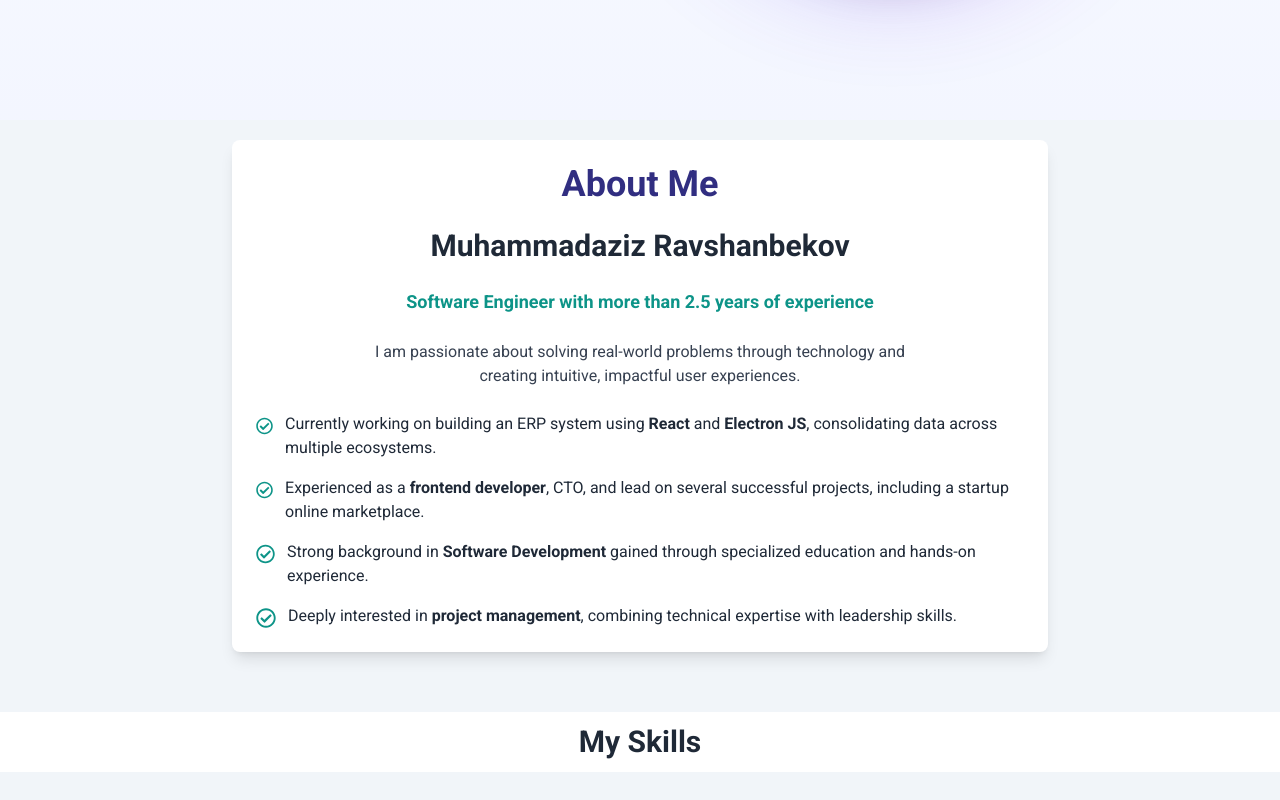
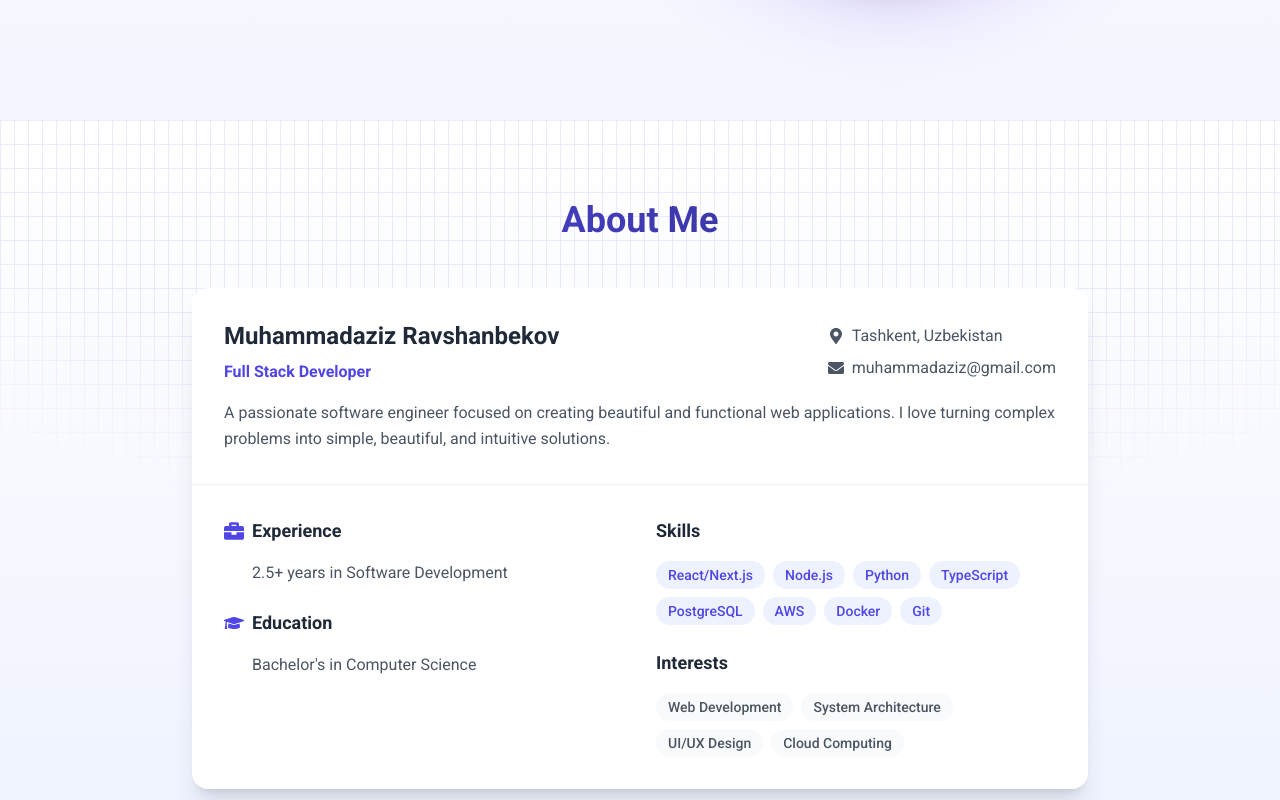
Before and after one commit to smuhammadaziz/portfolio, a React (Vite) app: page / in a window 1280 px wide. Shown: the part 680-1480 px from the top of the page. Built offline with nearby package versions, Linux system fonts and the light colour scheme.

Commit message:
add: adding some changes

```diff
--- a/src/components/about/about.jsx
+++ b/src/components/about/about.jsx
@@ -1,77 +1,146 @@
 import React from "react";
-import {
-  FaGithub,
-  FaLinkedin,
-  FaTelegram,
-  FaRegCheckCircle,
-} from "react-icons/fa";
 import { motion } from "framer-motion";
-import mylogo from "../../assets/rasm.png";
+import { FaBriefcase, FaGraduationCap, FaMapMarkerAlt, FaEnvelope } from "react-icons/fa";
 
-function App() {
+function AboutSection() {
+  const personalInfo = {
+    education: "Bachelor's in Computer Science",
+    location: "Tashkent, Uzbekistan",
+    email: "muhammadaziz@gmail.com",
+    experience: "2.5+ years in Software Development",
+    skills: [
+      "React/Next.js",
+      "Node.js",
+      "Python",
+      "TypeScript",
+      "PostgreSQL",
+      "AWS",
+      "Docker",
+      "Git",
+    ],
+    interests: [
+      "Web Development",
+      "System Architecture",
+      "UI/UX Design",
+      "Cloud Computing",
+    ],
+  };
+
   return (
-    <div>
-      {/* About Me Section */}
-      <div id="about-me" className="bg-slate-100">
+    <section className="relative py-20 overflow-hidden">
+      {/* Background Elements */}
+      <div className="absolute inset-0 bg-gradient-to-b from-white to-indigo-50" />
+      <div className="absolute inset-0 bg-[linear-gradient(to_right,#4f46e5_1px,transparent_1px),linear-gradient(to_bottom,#4f46e5_1px,transparent_1px)] bg-[size:14px_24px] [mask-image:radial-gradient(ellipse_80%_50%_at_50%_0%,#000_70%,transparent_110%)] opacity-[0.1]" />
+
+      <div className="container mx-auto px-6 relative z-10">
         <motion.div
-          initial={{ opacity: 0 }}
-          animate={{ opacity: 1 }}
-          transition={{ duration: 1, delay: 1.5 }}
-          className="container mx-auto flex flex-col items-center justify-center px-6 lg:px-16 space-y-10 py-5">
-          {/* About Text Section */}
-          <div className="text-center space-y-6 text-black max-w-4xl mx-auto shadow-lg p-6 rounded-lg bg-white">
-            <h2 className="text-4xl text-indigo-900 font-bold mb-4">
+          initial={{ opacity: 0, y: 20 }}
+          animate={{ opacity: 1, y: 0 }}
+          transition={{ duration: 0.6 }}
+          className="max-w-4xl mx-auto">
+
+          {/* Header */}
+          <div className="text-center mb-12">
+            <h2 className="text-4xl font-bold bg-clip-text text-transparent bg-gradient-to-r from-indigo-600 to-indigo-900 mb-4">
               About Me
             </h2>
-            <h2 className="text-3xl font-bold mb-4 text-gray-800">
-              Muhammadaziz Ravshanbekov
-            </h2>
-            <h3 className="text-lg font-semibold mb-6 text-teal-600">
-              Software Engineer with more than 2.5 years of experience
-            </h3>
-            <p className="text-black text-base max-w-xl mx-auto text-gray-700">
-              I am passionate about solving real-world problems through
-              technology and creating intuitive, impactful user experiences.
-            </p>
+          </div>
 
-            {/* Career and Life Highlights */}
-            <ul className="space-y-4 text-left text-gray-800 max-w-3xl mx-auto">
-              <li className="flex items-start space-x-3">
-                <FaRegCheckCircle className="text-teal-600 text-xl mt-1" />
-                <p>
-                  Currently working on building an ERP system using{" "}
-                  <strong>React</strong> and <strong>Electron JS</strong>,
-                  consolidating data across multiple ecosystems.
-                </p>
-              </li>
-              <li className="flex items-start space-x-3">
-                <FaRegCheckCircle className="text-teal-600 text-xl mt-1" />
-                <p>
-                  Experienced as a <strong>frontend developer</strong>, CTO, and
-                  lead on several successful projects, including a startup
-                  online marketplace.
-                </p>
-              </li>
-              <li className="flex items-start space-x-3">
-                <FaRegCheckCircle className="text-teal-600 text-xl mt-1" />
-                <p>
-                  Strong background in <strong>Software Development</strong>{" "}
-                  gained through specialized education and hands-on experience.
-                </p>
-              </li>
-              <li className="flex items-start space-x-3">
-                <FaRegCheckCircle className="text-teal-600 text-xl mt-1" />
-                <p>
-                  Deeply interested in <strong>project management</strong>,
-                  combining technical expertise with leadership skills.
-                </p>
-              </li>
-            </ul>
-          </div>
+          {/* Main Card */}
+          <motion.div
+            initial={{ opacity: 0, y: 20 }}
+            animate={{ opacity: 1, y: 0 }}
+            transition={{ duration: 0.6, delay: 0.2 }}
+            className="bg-white rounded-2xl shadow-xl hover:shadow-2xl transition-all duration-300">
+
+            {/* Card Header */}
+            <div className="p-8 border-b border-gray-100">
+              <div className="flex flex-col md:flex-row md:items-center md:justify-between mb-4">
+                <div className="mb-4 md:mb-0">
+                  <h3 className="text-2xl font-bold text-gray-800 mb-2">
+                    Muhammadaziz Ravshanbekov
+                  </h3>
+                  <p className="text-indigo-600 font-semibold">Full Stack Developer</p>
+                </div>
+                <div className="flex flex-col space-y-2">
+                  <div className="flex items-center text-gray-600">
+                    <FaMapMarkerAlt className="w-4 h-4 mr-2" />
+                    <span>{personalInfo.location}</span>
+                  </div>
+                  <div className="flex items-center text-gray-600">
+                    <FaEnvelope className="w-4 h-4 mr-2" />
+                    <span>{personalInfo.email}</span>
+                  </div>
+                </div>
+              </div>
+              <p className="text-gray-600 leading-relaxed">
+                A passionate software engineer focused on creating beautiful and
+                functional web applications. I love turning complex problems into
+                simple, beautiful, and intuitive solutions.
+              </p>
+            </div>
+
+            {/* Card Content */}
+            <div className="p-8">
+              <div className="grid grid-cols-1 md:grid-cols-2 gap-8">
+                {/* Left Column */}
+                <div className="space-y-6">
+                  <div>
+                    <div className="flex items-center mb-4">
+                      <FaBriefcase className="text-indigo-600 w-5 h-5 mr-2" />
+                      <h4 className="text-lg font-semibold text-gray-800">Experience</h4>
+                    </div>
+                    <p className="text-gray-600 ml-7">{personalInfo.experience}</p>
+                  </div>
+                  <div>
+                    <div className="flex items-center mb-4">
+                      <FaGraduationCap className="text-indigo-600 w-5 h-5 mr-2" />
+                      <h4 className="text-lg font-semibold text-gray-800">Education</h4>
+                    </div>
+                    <p className="text-gray-600 ml-7">{personalInfo.education}</p>
+                  </div>
+                </div>
+
+                {/* Right Column */}
+                <div className="space-y-6">
+                  <div>
+                    <h4 className="text-lg font-semibold text-gray-800 mb-4">Skills</h4>
+                    <div className="flex flex-wrap gap-2">
+                      {personalInfo.skills.map((skill, index) => (
+                        <motion.span
+                          key={skill}
+                          initial={{ opacity: 0, scale: 0.9 }}
+                          animate={{ opacity: 1, scale: 1 }}
+                          transition={{ duration: 0.3, delay: index * 0.1 }}
+                          className="px-3 py-1 bg-indigo-50 text-indigo-600 rounded-full text-sm font-medium hover:bg-indigo-100 transition-colors">
+                          {skill}
+                        </motion.span>
+                      ))}
+                    </div>
+                  </div>
+                  <div>
+                    <h4 className="text-lg font-semibold text-gray-800 mb-4">Interests</h4>
+                    <div className="flex flex-wrap gap-2">
+                      {personalInfo.interests.map((interest, index) => (
+                        <motion.span
+                          key={interest}
+                          initial={{ opacity: 0, scale: 0.9 }}
+                          animate={{ opacity: 1, scale: 1 }}
+                          transition={{ duration: 0.3, delay: index * 0.1 }}
+                          className="px-3 py-1 bg-gray-50 text-gray-600 rounded-full text-sm font-medium hover:bg-gray-100 transition-colors">
+                          {interest}
+                        </motion.span>
+                      ))}
+                    </div>
+                  </div>
+                </div>
+              </div>
+            </div>
+          </motion.div>
         </motion.div>
       </div>
-    </div>
+    </section>
   );
 }
 
-export default App;
+export default AboutSection;
```
